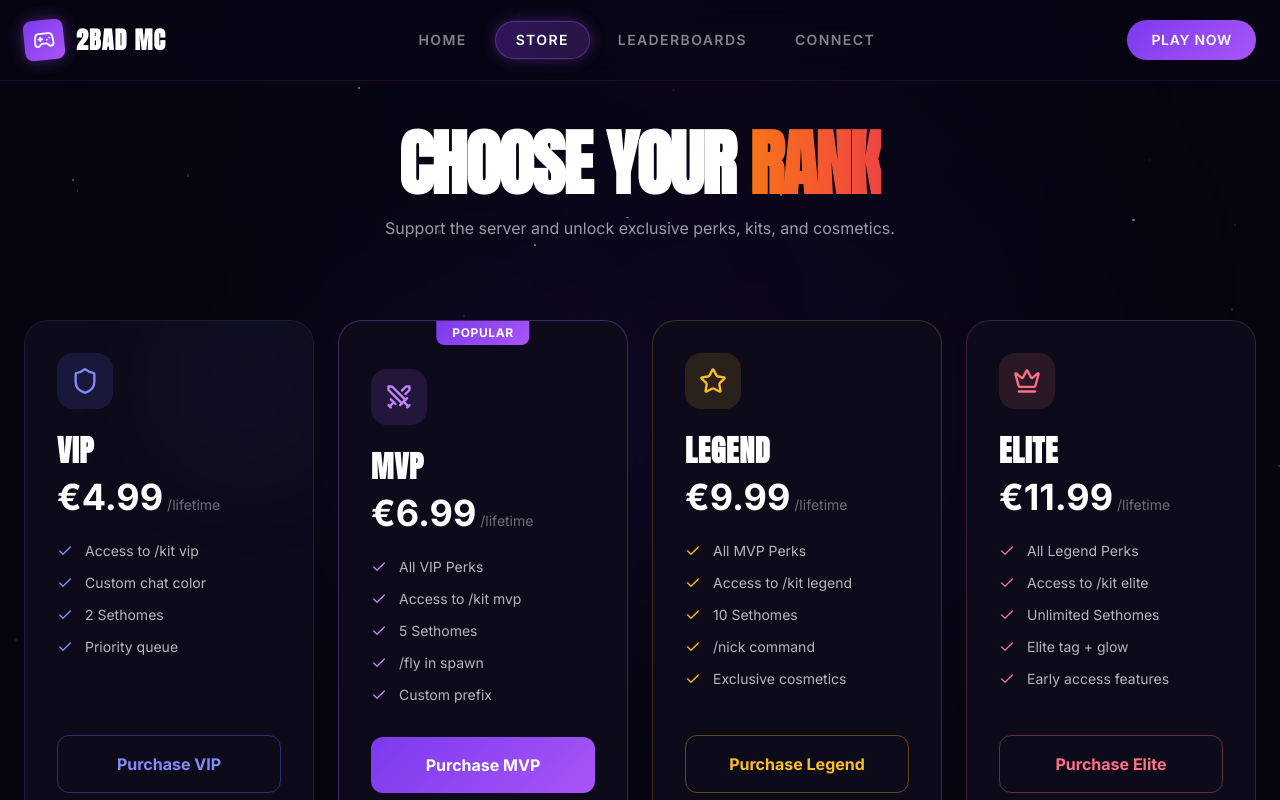
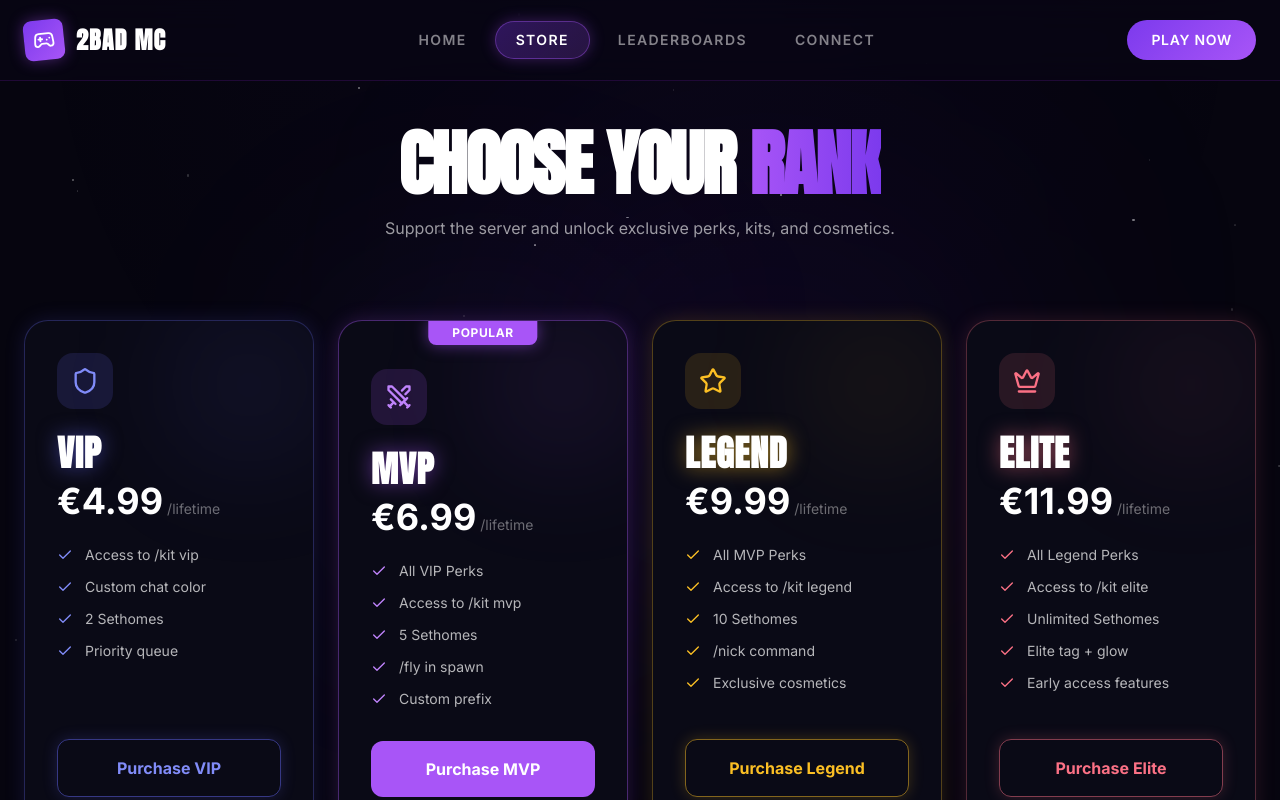
Before and after one commit to xiirena/2badnetwork, a React (Vite) app: page / in a window 1280 px wide. Both pictures are taken after a click on the button "STORE". Shown: the top 800 px of the page. Built offline with nearby package versions, Linux system fonts and the light colour scheme.

Commit message:
Update App.tsx

```diff
--- a/src/App.tsx
+++ b/src/App.tsx
@@ -8,15 +8,14 @@ import {
   Shield,
   Swords,
   Crown,
-  Twitter,
-  Youtube,
-  Twitch,
-  Send,
   Skull,
   Clock,
   Euro,
   Star,
-  Zap
+  Zap,
+  Monitor,
+  Smartphone,
+  Image as ImageIcon
 } from 'lucide-react';
 
 // --- Leaderboard Data ---
@@ -365,18 +364,22 @@ export default function App() {
             <motion.div key="store" initial={{ opacity: 0, x: 20 }} animate={{ opacity: 1, x: 0 }} exit={{ opacity: 0, x: -20 }} className="min-h-screen pt-32 pb-20">
               <div className="max-w-7xl mx-auto px-6">
                 <div className="text-center mb-20">
-                  <h2 className="font-display text-5xl md:text-7xl uppercase tracking-tight mb-4 text-white font-black">Choose Your <span style={{ background: 'linear-gradient(to right,#f97316,#ef4444)', WebkitBackgroundClip: 'text', WebkitTextFillColor: 'transparent', backgroundClip: 'text' }}>Rank</span></h2>
+                  <h2 className="font-display text-5xl md:text-7xl uppercase tracking-tight mb-4 text-white font-black">Choose Your <span style={{ background: 'linear-gradient(to right,#a855f7,#7c3aed)', WebkitBackgroundClip: 'text', WebkitTextFillColor: 'transparent', backgroundClip: 'text' }}>Rank</span></h2>
                   <p className="text-white/60 max-w-2xl mx-auto">Support the server and unlock exclusive perks, kits, and cosmetics.</p>
                 </div>
 
                 <div className="grid grid-cols-1 md:grid-cols-2 lg:grid-cols-4 gap-6">
                   {/* VIP */}
-                  <motion.div whileHover={{ y: -10, boxShadow: '0 0 30px rgba(99,102,241,0.2)' }} className="rounded-3xl p-8 flex flex-col relative overflow-hidden group border" style={{ background: '#0d0b1a', borderColor: 'rgba(139,92,246,0.15)' }}>
-                    <div className="absolute top-0 right-0 w-32 h-32 rounded-full blur-3xl pointer-events-none" style={{ background: 'rgba(99,102,241,0.1)' }} />
+                  <motion.div
+                    whileHover={{ y: -10, boxShadow: '0 0 60px rgba(99,102,241,0.4)', borderColor: 'rgba(99,102,241,0.8)' }}
+                    className="rounded-3xl p-8 flex flex-col relative overflow-hidden group transition-colors duration-300"
+                    style={{ background: '#0a0a16', border: '1px solid rgba(99,102,241,0.3)', boxShadow: '0 0 20px rgba(99,102,241,0.15)' }}
+                  >
+                    <div className="absolute top-0 right-0 w-32 h-32 rounded-full blur-3xl pointer-events-none transition-colors duration-300" style={{ background: 'rgba(99,102,241,0.15)' }} />
                     <div className="w-14 h-14 rounded-2xl flex items-center justify-center mb-6" style={{ background: 'rgba(99,102,241,0.15)', color: '#818cf8' }}>
                       <Shield size={28} />
                     </div>
-                    <h3 className="font-display text-3xl uppercase tracking-wide mb-2 text-white font-bold">VIP</h3>
+                    <h3 className="font-display text-4xl uppercase tracking-wide mb-2 text-white font-black drop-shadow-[0_0_10px_rgba(99,102,241,0.5)]">VIP</h3>
                     <div className="flex items-baseline gap-1 mb-6">
                       <span className="text-4xl font-bold text-white">€4.99</span>
                       <span className="text-white/40 text-sm">/lifetime</span>
@@ -386,20 +389,25 @@ export default function App() {
                         <li key={p} className="flex items-center gap-3 text-white/70 text-sm"><Check size={16} style={{ color: '#818cf8' }} /> {p}</li>
                       ))}
                     </ul>
-                    <motion.button whileHover={{ scale: 1.05 }} whileTap={{ scale: 0.95 }} className="w-full py-4 rounded-xl font-bold transition-all text-white hover:bg-[#818cf8]/10" style={{ border: '1px solid rgba(99,102,241,0.4)', color: '#818cf8' }}>
+                    <motion.button whileHover={{ scale: 1.05 }} whileTap={{ scale: 0.95 }} className="w-full py-4 rounded-xl font-bold transition-all text-white hover:bg-[#818cf8]/20" style={{ border: '1px solid rgba(99,102,241,0.5)', color: '#818cf8', boxShadow: '0 0 15px rgba(99,102,241,0.2)' }}>
                       Purchase VIP
                     </motion.button>
                   </motion.div>
 
                   {/* MVP */}
-                  <motion.div whileHover={{ y: -10, boxShadow: '0 0 40px rgba(168,85,247,0.3)' }} className="rounded-3xl p-8 flex flex-col relative overflow-hidden group border" style={{ background: '#0d0b1a', borderColor: 'rgba(168,85,247,0.35)' }}>
-                    <div className="absolute top-0 left-1/2 -translate-x-1/2 text-white text-xs font-bold uppercase tracking-wider py-1 px-4 rounded-b-lg" style={{ background: 'linear-gradient(135deg,#7c3aed,#a855f7)' }}>
+                  <motion.div
+                    whileHover={{ y: -10, boxShadow: '0 0 60px rgba(168,85,247,0.5)', borderColor: 'rgba(168,85,247,0.8)' }}
+                    className="rounded-3xl p-8 flex flex-col relative overflow-hidden group transition-colors duration-300"
+                    style={{ background: '#0a0a16', border: '1px solid rgba(168,85,247,0.4)', boxShadow: '0 0 20px rgba(168,85,247,0.2)' }}
+                  >
+                    <div className="absolute top-0 right-0 w-32 h-32 rounded-full blur-3xl pointer-events-none transition-colors duration-300" style={{ background: 'rgba(168,85,247,0.15)' }} />
+                    <div className="absolute top-0 left-1/2 -translate-x-1/2 text-white text-xs font-bold uppercase tracking-wider py-1 px-6 rounded-b-lg shadow-[0_0_15px_rgba(168,85,247,0.5)]" style={{ background: '#a855f7' }}>
                       Popular
                     </div>
                     <div className="w-14 h-14 rounded-2xl flex items-center justify-center mb-6 mt-4" style={{ background: 'rgba(168,85,247,0.15)', color: '#c084fc' }}>
                       <Swords size={28} />
                     </div>
-                    <h3 className="font-display text-3xl uppercase tracking-wide mb-2 text-white font-bold">MVP</h3>
+                    <h3 className="font-display text-4xl uppercase tracking-wide mb-2 text-white font-black drop-shadow-[0_0_10px_rgba(168,85,247,0.5)]">MVP</h3>
                     <div className="flex items-baseline gap-1 mb-6">
                       <span className="text-4xl font-bold text-white">€6.99</span>
                       <span className="text-white/40 text-sm">/lifetime</span>
@@ -409,17 +417,22 @@ export default function App() {
                         <li key={p} className="flex items-center gap-3 text-white/70 text-sm"><Check size={16} style={{ color: '#c084fc' }} /> {p}</li>
                       ))}
                     </ul>
-                    <motion.button whileHover={{ scale: 1.05, boxShadow: '0 0 25px rgba(168,85,247,0.5)' }} whileTap={{ scale: 0.95 }} className="w-full py-4 rounded-xl font-bold text-white transition-all" style={{ background: 'linear-gradient(135deg,#7c3aed,#a855f7)' }}>
+                    <motion.button whileHover={{ scale: 1.05, boxShadow: '0 0 25px rgba(168,85,247,0.7)' }} whileTap={{ scale: 0.95 }} className="w-full py-4 rounded-xl font-bold text-white transition-all" style={{ background: '#a855f7' }}>
                       Purchase MVP
                     </motion.button>
                   </motion.div>
 
                   {/* Legend */}
-                  <motion.div whileHover={{ y: -10, boxShadow: '0 0 30px rgba(251,191,36,0.2)' }} className="rounded-3xl p-8 flex flex-col relative overflow-hidden group border" style={{ background: '#0d0b1a', borderColor: 'rgba(251,191,36,0.2)' }}>
+                  <motion.div
+                    whileHover={{ y: -10, boxShadow: '0 0 60px rgba(251,191,36,0.4)', borderColor: 'rgba(251,191,36,0.8)' }}
+                    className="rounded-3xl p-8 flex flex-col relative overflow-hidden group transition-colors duration-300"
+                    style={{ background: '#0a0a16', border: '1px solid rgba(251,191,36,0.3)', boxShadow: '0 0 20px rgba(251,191,36,0.15)' }}
+                  >
+                    <div className="absolute top-0 right-0 w-32 h-32 rounded-full blur-3xl pointer-events-none transition-colors duration-300" style={{ background: 'rgba(251,191,36,0.1)' }} />
                     <div className="w-14 h-14 rounded-2xl flex items-center justify-center mb-6" style={{ background: 'rgba(251,191,36,0.12)', color: '#fbbf24' }}>
                       <Star size={28} />
                     </div>
-                    <h3 className="font-display text-3xl uppercase tracking-wide mb-2 text-white font-bold">Legend</h3>
+                    <h3 className="font-display text-4xl uppercase tracking-wide mb-2 text-white font-black drop-shadow-[0_0_10px_rgba(251,191,36,0.5)]">Legend</h3>
                     <div className="flex items-baseline gap-1 mb-6">
                       <span className="text-4xl font-bold text-white">€9.99</span>
                       <span className="text-white/40 text-sm">/lifetime</span>
@@ -429,17 +442,22 @@ export default function App() {
                         <li key={p} className="flex items-center gap-3 text-white/70 text-sm"><Check size={16} style={{ color: '#fbbf24' }} /> {p}</li>
                       ))}
                     </ul>
-                    <motion.button whileHover={{ scale: 1.05 }} whileTap={{ scale: 0.95 }} className="w-full py-4 rounded-xl font-bold transition-all hover:bg-[#fbbf24]/10" style={{ border: '1px solid rgba(251,191,36,0.35)', color: '#fbbf24' }}>
+                    <motion.button whileHover={{ scale: 1.05 }} whileTap={{ scale: 0.95 }} className="w-full py-4 rounded-xl font-bold transition-all hover:bg-[#fbbf24]/20" style={{ border: '1px solid rgba(251,191,36,0.5)', color: '#fbbf24', boxShadow: '0 0 15px rgba(251,191,36,0.2)' }}>
                       Purchase Legend
                     </motion.button>
                   </motion.div>
 
                   {/* Elite */}
-                  <motion.div whileHover={{ y: -10, boxShadow: '0 0 30px rgba(251,113,133,0.2)' }} className="rounded-3xl p-8 flex flex-col relative overflow-hidden group border" style={{ background: '#0d0b1a', borderColor: 'rgba(251,113,133,0.2)' }}>
+                  <motion.div
+                    whileHover={{ y: -10, boxShadow: '0 0 60px rgba(251,113,133,0.4)', borderColor: 'rgba(251,113,133,0.8)' }}
+                    className="rounded-3xl p-8 flex flex-col relative overflow-hidden group transition-colors duration-300"
+                    style={{ background: '#0a0a16', border: '1px solid rgba(251,113,133,0.3)', boxShadow: '0 0 20px rgba(251,113,133,0.15)' }}
+                  >
+                    <div className="absolute top-0 right-0 w-32 h-32 rounded-full blur-3xl pointer-events-none transition-colors duration-300" style={{ background: 'rgba(251,113,133,0.1)' }} />
                     <div className="w-14 h-14 rounded-2xl flex items-center justify-center mb-6" style={{ background: 'rgba(251,113,133,0.12)', color: '#fb7185' }}>
                       <Crown size={28} />
                     </div>
-                    <h3 className="font-display text-3xl uppercase tracking-wide mb-2 text-white font-bold">Elite</h3>
+                    <h3 className="font-display text-4xl uppercase tracking-wide mb-2 text-white font-black drop-shadow-[0_0_10px_rgba(251,113,133,0.5)]">Elite</h3>
                     <div className="flex items-baseline gap-1 mb-6">
                       <span className="text-4xl font-bold text-white">€11.99</span>
                       <span className="text-white/40 text-sm">/lifetime</span>
@@ -449,7 +467,7 @@ export default function App() {
                         <li key={p} className="flex items-center gap-3 text-white/70 text-sm"><Check size={16} style={{ color: '#fb7185' }} /> {p}</li>
                       ))}
                     </ul>
-                    <motion.button whileHover={{ scale: 1.05 }} whileTap={{ scale: 0.95 }} className="w-full py-4 rounded-xl font-bold transition-all hover:bg-[#fb7185]/10" style={{ border: '1px solid rgba(251,113,133,0.35)', color: '#fb7185' }}>
+                    <motion.button whileHover={{ scale: 1.05 }} whileTap={{ scale: 0.95 }} className="w-full py-4 rounded-xl font-bold transition-all hover:bg-[#fb7185]/20" style={{ border: '1px solid rgba(251,113,133,0.5)', color: '#fb7185', boxShadow: '0 0 15px rgba(251,113,133,0.2)' }}>
                       Purchase Elite
                     </motion.button>
                   </motion.div>
@@ -482,47 +500,60 @@ export default function App() {
             </motion.div>
           )}
 
-          {/* ===== CONNECT PAGE ===== */}
+          {/* ===== CONNECT PAGE (NEW GUIDE) ===== */}
           {activeTab === 'connect' && (
             <motion.div key="connect" initial={{ opacity: 0, scale: 0.95 }} animate={{ opacity: 1, scale: 1 }} exit={{ opacity: 0, scale: 1.05 }} className="min-h-screen pt-32 pb-20">
-              <div className="max-w-3xl mx-auto px-6">
+              <div className="max-w-5xl mx-auto px-6">
                 <div className="text-center mb-16">
-                  <h2 className="font-display text-5xl uppercase tracking-tight mb-4 text-white font-black">Get In <span style={{ background: 'linear-gradient(to right,#a855f7,#7c3aed)', WebkitBackgroundClip: 'text', WebkitTextFillColor: 'transparent', backgroundClip: 'text' }}>Touch</span></h2>
-                  <p className="text-white/60">Have a question, want to appeal a ban, or apply for staff? Send us a message.</p>
+                  <h2 className="font-display text-5xl md:text-6xl uppercase tracking-tight mb-4 text-white font-black">How to <span style={{ background: 'linear-gradient(to right,#a855f7,#7c3aed)', WebkitBackgroundClip: 'text', WebkitTextFillColor: 'transparent', backgroundClip: 'text' }}>Connect</span></h2>
+                  <p className="text-white/60 text-lg">Join the 2BAD MC network on either Java or Bedrock Edition!</p>
                 </div>
 
-                <div className="rounded-3xl p-8 md:p-12 border" style={{ background: '#0d0b1a', borderColor: 'rgba(139,92,246,0.2)' }}>
-                  <div className="grid grid-cols-1 md:grid-cols-2 gap-6 mb-6">
-                    <div>
-                      <label className="block text-xs font-bold uppercase tracking-wider text-white/50 mb-2">Minecraft IGN</label>
-                      <input type="text" placeholder="Notch" className="w-full rounded-xl px-4 py-3 text-white placeholder:text-white/20 focus:outline-none focus:border-purple-500 transition-colors" style={{ background: 'rgba(0,0,0,0.5)', border: '1px solid rgba(139,92,246,0.2)' }} />
-                    </div>
-                    <div>
-                      <label className="block text-xs font-bold uppercase tracking-wider text-white/50 mb-2">Discord Tag</label>
-                      <input type="text" placeholder="Username#0000" className="w-full rounded-xl px-4 py-3 text-white placeholder:text-white/20 focus:outline-none focus:border-purple-500 transition-colors" style={{ background: 'rgba(0,0,0,0.5)', border: '1px solid rgba(139,92,246,0.2)' }} />
-                    </div>
+                <div className="grid grid-cols-1 md:grid-cols-2 gap-8 mb-12">
+                  {/* Java Instructions */}
+                  <div className="bg-[#0d0b1a] border border-blue-900/40 hover:border-blue-500/60 rounded-[2rem] p-8 shadow-[0_0_30px_rgba(59,130,246,0.05)] hover:shadow-[0_0_40px_rgba(59,130,246,0.15)] transition-all duration-300">
+                     <h3 className="text-2xl font-black uppercase text-blue-400 mb-6 flex items-center gap-3"><Monitor size={28} /> Java Edition</h3>
+                     <ol className="space-y-5 text-white/70">
+                       <li className="flex gap-4 items-start"><span className="text-blue-500 font-black text-lg bg-blue-500/10 px-3 py-1 rounded-lg">1</span> <span className="mt-1">Open Minecraft Java Edition (Version 1.21+).</span></li>
+                       <li className="flex gap-4 items-start"><span className="text-blue-500 font-black text-lg bg-blue-500/10 px-3 py-1 rounded-lg">2</span> <span className="mt-1">Click on <strong>"Multiplayer"</strong> and then <strong>"Add Server"</strong>.</span></li>
+                       <li className="flex gap-4 items-start"><span className="text-blue-500 font-black text-lg bg-blue-500/10 px-3 py-1 rounded-lg">3</span> <span className="mt-1">Set Server Address to <strong className="text-white selection:bg-blue-500">{serverIP}</strong>.</span></li>
+                       <li className="flex gap-4 items-start"><span className="text-blue-500 font-black text-lg bg-blue-500/10 px-3 py-1 rounded-lg">4</span> <span className="mt-1">Click <strong>"Done"</strong> and double-click to join!</span></li>
+                     </ol>
                   </div>
-                  <div className="mb-6">
-                    <label className="block text-xs font-bold uppercase tracking-wider text-white/50 mb-2">Inquiry Type</label>
-                    <select className="w-full rounded-xl px-4 py-3 text-white focus:outline-none focus:border-purple-500 transition-colors appearance-none" style={{ background: 'rgba(0,0,0,0.5)', border: '1px solid rgba(139,92,246,0.2)' }}>
-                      <option>General Support</option>
-                      <option>Store / Purchase Issue</option>
-                      <option>Ban Appeal</option>
-                      <option>Staff Application</option>
-                    </select>
+
+                  {/* Bedrock Instructions */}
+                  <div className="bg-[#0d0b1a] border border-purple-900/40 hover:border-purple-500/60 rounded-[2rem] p-8 shadow-[0_0_30px_rgba(168,85,247,0.05)] hover:shadow-[0_0_40px_rgba(168,85,247,0.15)] transition-all duration-300">
+                     <h3 className="text-2xl font-black uppercase text-purple-400 mb-6 flex items-center gap-3"><Smartphone size={28} /> Bedrock Edition</h3>
+                     <ol className="space-y-5 text-white/70">
+                       <li className="flex gap-4 items-start"><span className="text-purple-500 font-black text-lg bg-purple-500/10 px-3 py-1 rounded-lg">1</span> <span className="mt-1">Open Minecraft Bedrock Edition.</span></li>
+                       <li className="flex gap-4 items-start"><span className="text-purple-500 font-black text-lg bg-purple-500/10 px-3 py-1 rounded-lg">2</span> <span className="mt-1">Click <strong>"Play"</strong> and navigate to the <strong>"Servers"</strong> tab.</span></li>
+                       <li className="flex gap-4 items-start"><span className="text-purple-500 font-black text-lg bg-purple-500/10 px-3 py-1 rounded-lg">3</span> <span className="mt-1">Scroll to the bottom and click <strong>"Add Server"</strong>.</span></li>
+                       <li className="flex gap-4 items-start">
+                         <span className="text-purple-500 font-black text-lg bg-purple-500/10 px-3 py-1 rounded-lg">4</span>
+                         <div className="mt-1">
+                           Server Name: <strong className="text-white">2BAD MC</strong><br/>
+                           Server Address: <strong className="text-white selection:bg-purple-500">{serverIP}</strong><br/>
+                           Port: <strong className="text-white">19132</strong>
+                         </div>
+                       </li>
+                       <li className="flex gap-4 items-start"><span className="text-purple-500 font-black text-lg bg-purple-500/10 px-3 py-1 rounded-lg">5</span> <span className="mt-1">Click <strong>"Save"</strong> and hit join!</span></li>
+                     </ol>
                   </div>
-                  <div className="mb-8">
-                    <label className="block text-xs font-bold uppercase tracking-wider text-white/50 mb-2">Message</label>
-                    <textarea rows={5} placeholder="How can we help you?" className="w-full rounded-xl px-4 py-3 text-white placeholder:text-white/20 focus:outline-none focus:border-purple-500 transition-colors resize-none" style={{ background: 'rgba(0,0,0,0.5)', border: '1px solid rgba(139,92,246,0.2)' }}></textarea>
+                </div>
+
+                {/* Screenshot Placeholder Area */}
+                <div className="w-full bg-[#0a0a16]/50 border-2 border-dashed border-purple-500/30 rounded-[2rem] p-12 flex flex-col items-center justify-center text-center aspect-video relative overflow-hidden group hover:border-purple-500/60 transition-colors duration-300">
+                  <div className="absolute inset-0 bg-gradient-to-t from-purple-900/10 to-transparent pointer-events-none" />
+
+                  {/* Replace everything inside this div with your <img src="..." /> tag */}
+                  <div className="flex flex-col items-center justify-center z-10">
+                    <motion.div whileHover={{ scale: 1.1, rotate: 5 }} className="mb-6">
+                      <ImageIcon className="text-purple-500/40 w-20 h-20 group-hover:text-purple-400 transition-colors" />
+                    </motion.div>
+                    <h4 className="font-display text-2xl uppercase font-black text-white/80 mb-2 tracking-widest">[ YOUR SCREENSHOT HERE ]</h4>
+                    <p className="text-white/40 max-w-sm">Replace this block with an image tag showcasing your server lobby or gameplay.</p>
                   </div>
-                  <motion.button
-                    whileHover={{ scale: 1.02, boxShadow: '0 0 20px rgba(168,85,247,0.4)' }}
-                    whileTap={{ scale: 0.98 }}
-                    className="w-full font-bold uppercase tracking-wider py-4 rounded-xl transition-colors flex items-center justify-center gap-2 group text-white"
-                    style={{ background: 'linear-gradient(135deg,#7c3aed,#a855f7)' }}
-                  >
-                    <Send size={18} /> Send Message
-                  </motion.button>
+
                 </div>
               </div>
             </motion.div>
```
